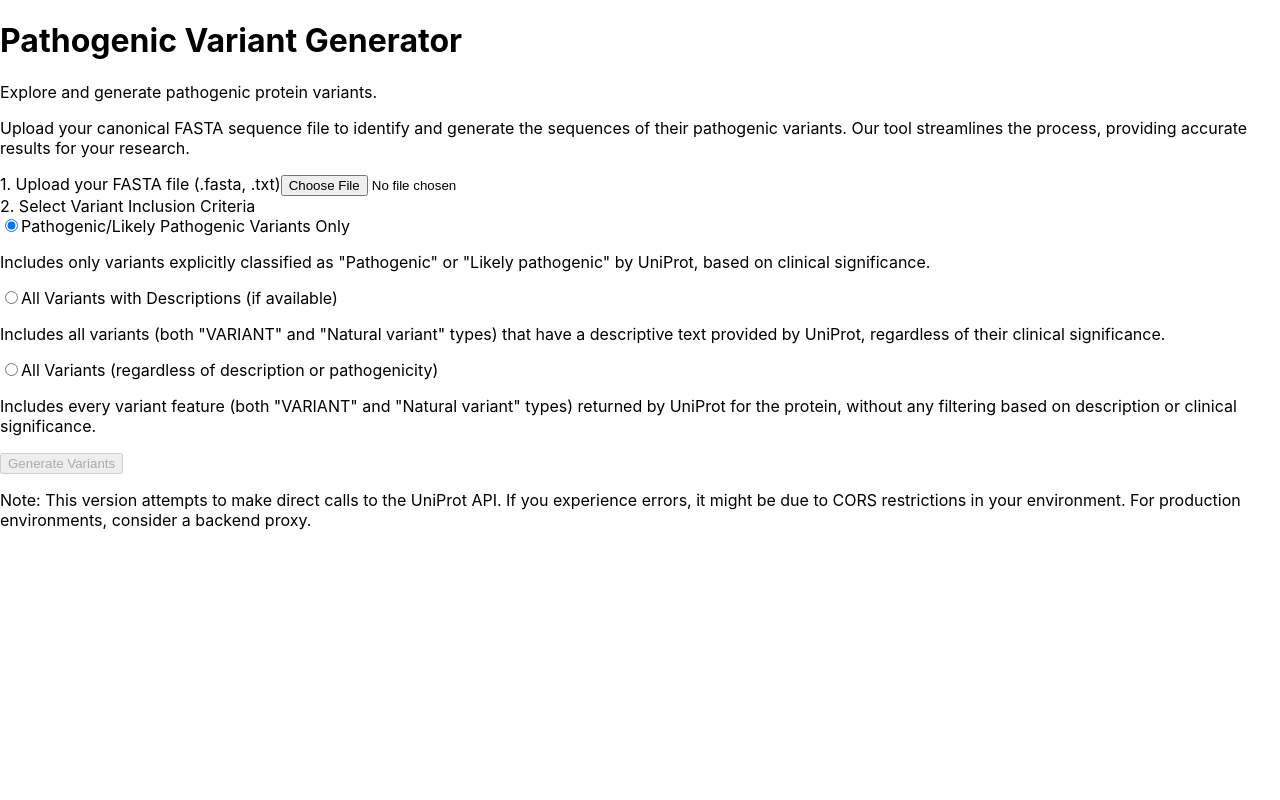
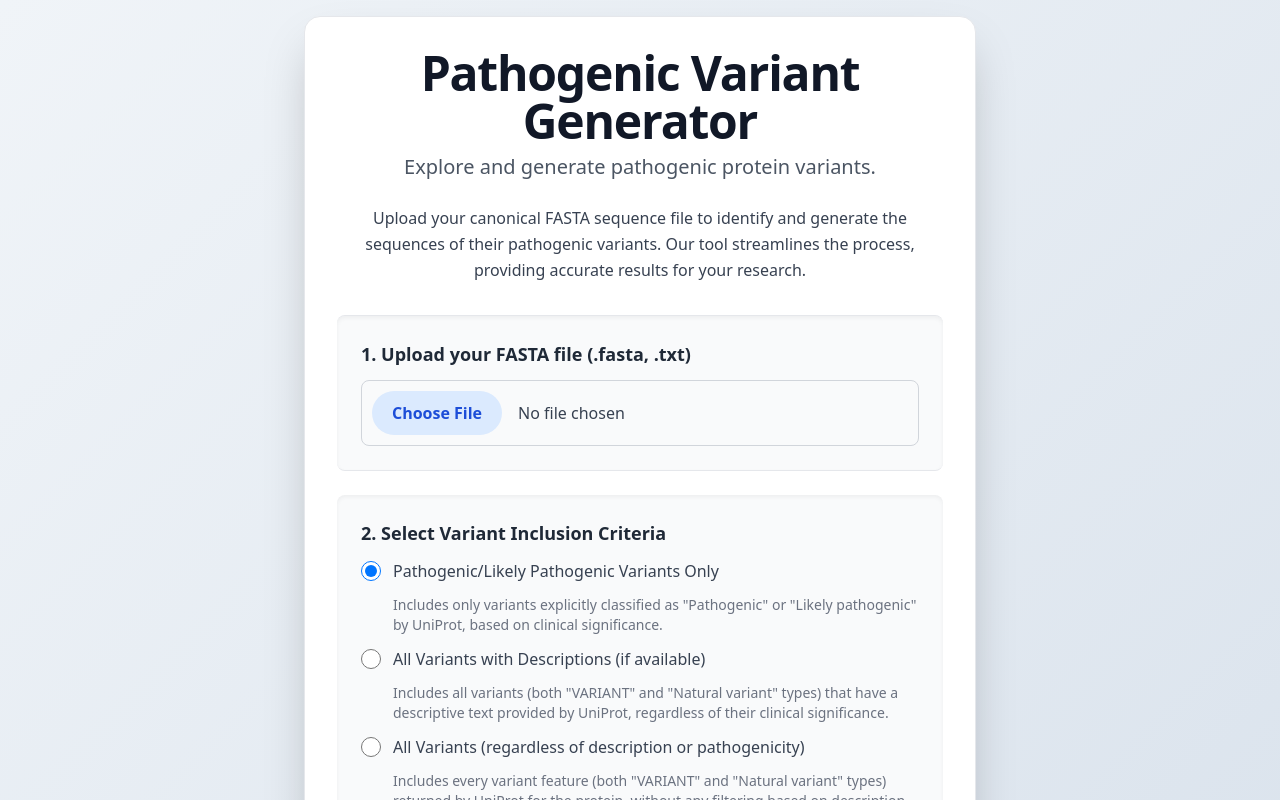
Before and after one commit to Carlos-Fuentes-UCO/patho-variants-app, a React (Create React App) app: page / in a window 1280 px wide. Shown: the top 800 px of the page. Built offline with nearby package versions, Linux system fonts and the light colour scheme.

Commit message:
feat: Add Tailwind CSS configuration and initial app structure

```diff
--- a/package.json
+++ b/package.json
@@ -35,5 +35,11 @@
       "last 1 firefox version",
       "last 1 safari version"
     ]
+  },
+  "devDependencies": {
+    "@tailwindcss/postcss": "^4.1.11",
+    "autoprefixer": "^10.4.21",
+    "postcss": "^8.5.6",
+    "tailwindcss": "^3.4.1"
   }
 }
--- a/src/App.css
+++ /dev/null
@@ -1,38 +0,0 @@
-.App {
-  text-align: center;
-}
-
-.App-logo {
-  height: 40vmin;
-  pointer-events: none;
-}
-
-@media (prefers-reduced-motion: no-preference) {
-  .App-logo {
-    animation: App-logo-spin infinite 20s linear;
-  }
-}
-
-.App-header {
-  background-color: #282c34;
-  min-height: 100vh;
-  display: flex;
-  flex-direction: column;
-  align-items: center;
-  justify-content: center;
-  font-size: calc(10px + 2vmin);
-  color: white;
-}
-
-.App-link {
-  color: #61dafb;
-}
-
-@keyframes App-logo-spin {
-  from {
-    transform: rotate(0deg);
-  }
-  to {
-    transform: rotate(360deg);
-  }
-}
--- a/src/App.js
+++ b/src/App.js
@@ -36,13 +36,13 @@ function App() {
 
                 const match = trimmedLine.match(/^>[a-z]{2}\|([A-Z0-9]+)\|/);
                 if (match) {
-                    currentId = match[1];
+                    currentId = match[1]; // Corrected: use match[1] for the captured group
                 } else {
                     const parts = trimmedLine.substring(1).split(' ');
                     if (parts.length > 0) {
                         const idMatchFallback = parts[0].match(/\|([A-Z0-9]+)\|/);
                         if (idMatchFallback) {
-                            currentId = idMatchFallback[1];
+                            currentId = idMatchFallback[1]; // Corrected: use idMatchFallback[1]
                         } else {
                             currentId = parts[0];
                         }
@@ -144,10 +144,10 @@ function App() {
                 if (beginPos - 1 < 0 || beginPos - 1 >= variantSequenceList.length) {
                     console.warn(`Warning: Mutation position ${beginPos} for ${uniprotId} is out of bounds for sequence length ${canonicalSequence.length}. Skipping mutation.`);
                 } else {
-                    const currentAminoAcidInFasta = variantSequenceList[beginPos - 1];
+                    const currentAminoAcidInFasta = variantSequenceList[beginPos - 1]; // Corrected variable name
 
                     if (wildType && mutatedType) { // Substitution
-                        if (currentAminoAcidInFasta !== wildType) {
+                        if (currentAminoAcidInFasta !== wildType) { // Corrected variable name
                             console.warn(`Warning: For ${uniprotId} at pos ${beginPos}, canonical AA in FASTA ('${currentAminoAcidInFasta}') does not match UniProt wildType ('${wildType}'). Applying mutation anyway.`);
                         }
                         variantSequenceList[beginPos - 1] = mutatedType;
@@ -358,11 +358,12 @@ function App() {
         <div
             className="min-h-screen flex flex-col items-center justify-center p-4 font-sans text-gray-800"
             style={{
-                backgroundColor: '#ffffff' // Pure white background
+                background: 'linear-gradient(135deg, #f0f4f8 0%, #d9e2ec 100%)' // Subtle gradient background
             }}
         >
-            <div className="relative bg-white p-8 rounded-2xl shadow-lg w-full max-w-2xl
-                            border border-gray-200 z-10"> {/* Removed hover effects */}
+            <div className="relative bg-white p-8 rounded-2xl shadow-2xl w-full max-w-2xl
+                            transform transition-all duration-300 hover:scale-[1.01] hover:shadow-3xl
+                            border border-gray-200 z-10">
                 <div className="flex flex-col items-center mb-6">
                     {/* No Logo - Title is prominent */}
                     <h1 className="text-4xl md:text-5xl font-extrabold text-center text-gray-900 mb-2 tracking-tight">
@@ -378,7 +379,7 @@ function App() {
                     Our tool streamlines the process, providing accurate results for your research.
                 </p>
 
-                <div className="mb-6 border-t border-b border-gray-200 py-6 px-4 rounded-lg bg-gray-50 shadow-inner">
+                <div className="mb-6 border-t border-b border-gray-200 py-6 px-6 rounded-lg bg-gray-50 shadow-inner"> {/* Added px-6 */}
                     <label htmlFor="fasta-upload" className="block text-gray-800 text-lg font-semibold mb-3">
                         1. Upload your FASTA file (.fasta, .txt)
                     </label>
@@ -400,7 +401,7 @@ function App() {
                 </div>
 
                 {/* New section for variant criteria selection */}
-                <div className="mb-6 border-b border-gray-200 py-6 px-4 rounded-lg bg-gray-50 shadow-inner">
+                <div className="mb-6 border-b border-gray-200 py-6 px-6 rounded-lg bg-gray-50 shadow-inner mt-6"> {/* Added px-6 and mt-6 */}
                     <label className="block text-gray-800 text-lg font-semibold mb-3">
                         2. Select Variant Inclusion Criteria
                     </label>
@@ -472,7 +473,7 @@ function App() {
                                     transition-all duration-300 ease-in-out
                                     ${!fastaFile || isLoading
                                         ? 'bg-gray-400 cursor-not-allowed opacity-75'
-                                        : 'bg-blue-600 hover:bg-blue-700 active:bg-blue-800 shadow-md' // Flatter button style
+                                        : 'bg-blue-800 hover:bg-blue-900 active:bg-blue-950 shadow-lg hover:shadow-xl' // Darker blue button style
                                     }`}
                     >
                         {isLoading ? (
--- a/src/index.css
+++ b/src/index.css
@@ -1,13 +1,3 @@
-body {
-  margin: 0;
-  font-family: -apple-system, BlinkMacSystemFont, 'Segoe UI', 'Roboto', 'Oxygen',
-    'Ubuntu', 'Cantarell', 'Fira Sans', 'Droid Sans', 'Helvetica Neue',
-    sans-serif;
-  -webkit-font-smoothing: antialiased;
-  -moz-osx-font-smoothing: grayscale;
-}
-
-code {
-  font-family: source-code-pro, Menlo, Monaco, Consolas, 'Courier New',
-    monospace;
-}
+@tailwind base;
+@tailwind components;
+@tailwind utilities;
--- /dev/null
+++ b/tailwind.config.js
@@ -0,0 +1,12 @@
+/** @type {import('tailwindcss').Config} */
+module.exports = {
+  content: [
+    // ¡Esta línea es CRUCIAL! Le dice a Tailwind dónde buscar tus clases.
+    // Asegúrate de que esta ruta sea correcta para tus archivos JSX/TSX.
+    "./src/**/*.{js,jsx,ts,tsx}",
+  ],
+  theme: {
+    extend: {},
+  },
+  plugins: [],
+}
```
Also changed, not shown: 1 other file (tests, documents, lock files or other folders).
